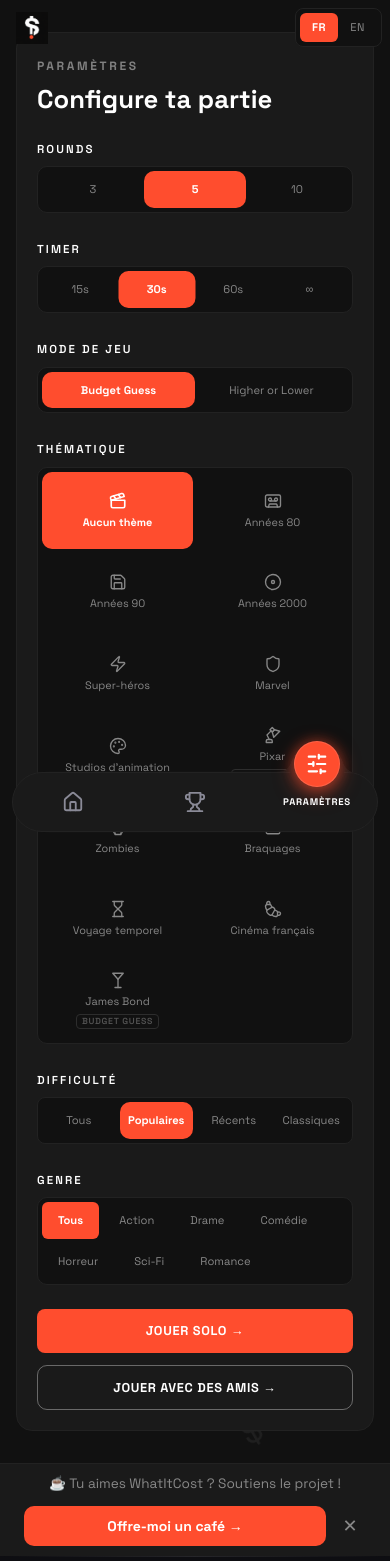
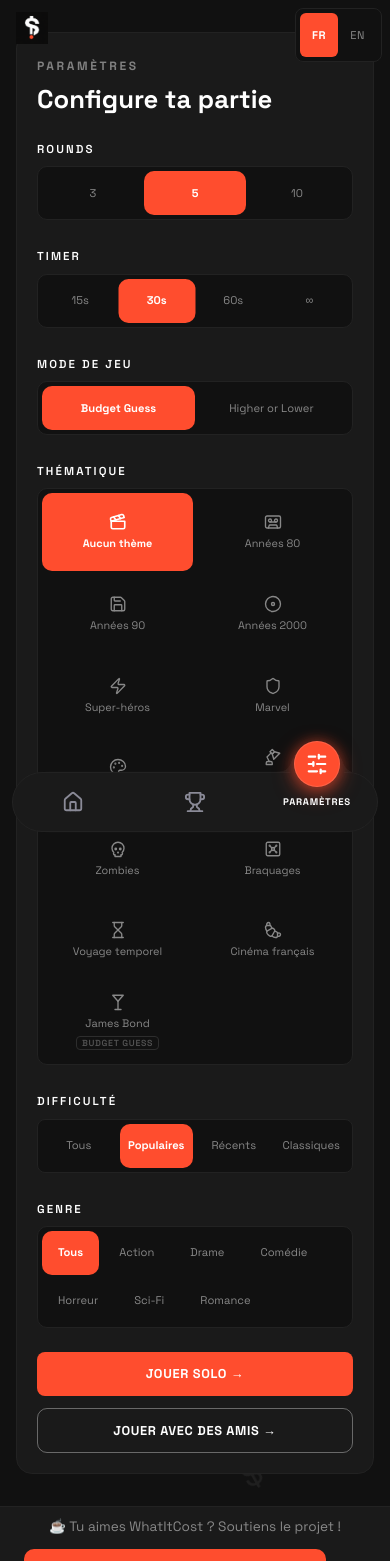
Before and after one commit to skyfun06/WhatItCost, a Next.js app: page /settings in a window 390 px wide. Shown: the top 1561 px of the page. Built offline with nearby package versions, Linux system fonts and the light colour scheme.

Commit message:
fix(responsive): zones tactiles et débordements, pages hors-jeu

```diff
--- a/src/app/daily/page.tsx
+++ b/src/app/daily/page.tsx
@@ -213,7 +213,7 @@ export default function DailyPage() {
       </div>
 
       {toast && (
-        <div className="fixed left-1/2 -translate-x-1/2 z-[120] text-sm font-semibold" style={{ bottom: '88px', backgroundColor: '#1a1a1a', border: '1px solid #333', borderRadius: 'var(--r-sm)', padding: '10px 18px' }}>
+        <div className="fixed left-1/2 -translate-x-1/2 z-[120] text-sm font-semibold" style={{ bottom: 'calc(var(--dock-h) + env(safe-area-inset-bottom))', backgroundColor: '#1a1a1a', border: '1px solid #333', borderRadius: 'var(--r-sm)', padding: '10px 18px' }}>
           {toast}
         </div>
       )}
--- a/src/app/globals.css
+++ b/src/app/globals.css
@@ -11,6 +11,11 @@
     /* Couleur d'accent unique — LA « goutte » orange du langage liquide. */
     --accent: #FF4D2E;
     --accent-glow: rgba(255, 77, 46, 0.55);
+
+    /* Hauteur du dock mobile (conteneur bille + barre). Miroir de CONTAINER_H
+       dans MobileDock.tsx : garde les éléments flottants (toasts) au-dessus du
+       dock sans nombre magique. Combiner avec env(safe-area-inset-bottom). */
+    --dock-h: 88px;
 
     /* Rayons organiques (généreux). */
     --r-sm: 10px;
--- a/src/components/LanguageToggle.tsx
+++ b/src/components/LanguageToggle.tsx
@@ -41,7 +41,7 @@ export default function LanguageToggle() {
             type="button"
             aria-pressed={selected}
             onClick={() => setLocale(l)}
-            className="relative z-[1] flex-1 cursor-pointer rounded-md border-none bg-transparent px-3 py-1.5 text-center text-[0.7rem] uppercase tracking-[0.05em] sm:px-4 sm:text-[0.8rem]"
+            className="relative z-[1] flex min-h-[44px] flex-1 cursor-pointer items-center justify-center rounded-md border-none bg-transparent px-3 py-1.5 text-center text-[0.7rem] uppercase tracking-[0.05em] sm:px-4 sm:text-[0.8rem] md:min-h-0"
             style={{
               fontWeight: selected ? 700 : 400,
               color: selected ? '#ffffff' : '#888888',
--- a/src/components/MobileDock.tsx
+++ b/src/components/MobileDock.tsx
@@ -22,6 +22,9 @@ const ACCENT = '#FF4D2E'
 const BAR_BG = '#1a1a1a'
 
 // Géométrie (px). La barre occupe le bas ; la bille flotte au-dessus de son bord.
+// CONTAINER_H est aussi exposé en CSS via --dock-h (globals.css) pour que les
+// éléments flottants (toasts) se positionnent au-dessus du dock sans dupliquer
+// la valeur — garder les deux synchronisés.
 const CONTAINER_H = 88
 const BAR_H = 60
 const BALL = 46
--- a/src/components/MultiToggle.tsx
+++ b/src/components/MultiToggle.tsx
@@ -60,14 +60,18 @@ export default function MultiToggle<T extends string>({
               aria-pressed={selected}
               disabled={disabled}
               onClick={() => !disabled && onToggle(opt.value)}
+              className="min-h-[44px] md:min-h-[40px]"
               style={{
-                padding: '10px 16px',
+                display: 'inline-flex',
+                alignItems: 'center',
+                justifyContent: 'center',
+                padding: '8px 16px',
                 fontSize: 'clamp(0.7rem, 2.6vw, 0.85rem)',
                 color: selected ? '#ffffff' : '#888888',
                 fontWeight: selected ? 700 : 400,
                 backgroundColor: selected ? 'var(--accent)' : 'transparent',
                 cursor: disabled ? 'default' : 'pointer',
-                borderRadius: '6px',
+                borderRadius: 'var(--r-sm)',
                 border: 'none',
                 whiteSpace: 'nowrap',
                 transition: 'all 0.2s ease',
@@ -103,11 +107,14 @@ export default function MultiToggle<T extends string>({
             aria-pressed={selected}
             disabled={disabled}
             onClick={() => !disabled && onToggle(opt.value)}
+            className="min-h-[44px] md:min-h-[38px]"
             style={{
               flex: 1,
               minWidth: 0,
-              textAlign: 'center',
-              padding: '10px 2px',
+              display: 'flex',
+              alignItems: 'center',
+              justifyContent: 'center',
+              padding: '0 6px',
               fontSize: 'clamp(0.7rem, 2.6vw, 0.85rem)',
               color: selected ? '#ffffff' : '#888888',
               fontWeight: selected ? 700 : 400,
@@ -116,6 +123,8 @@ export default function MultiToggle<T extends string>({
               borderRadius: 'var(--r-sm)',
               border: 'none',
               whiteSpace: 'nowrap',
+              overflow: 'hidden',
+              textOverflow: 'ellipsis',
               transition: 'all 0.2s ease',
             }}
           >
--- a/src/components/ThemePicker.tsx
+++ b/src/components/ThemePicker.tsx
@@ -116,8 +116,9 @@ export default function ThemePicker({
     <div
       style={{
         display: 'grid',
-        // auto-fill responsive : ~2 colonnes sur mobile, 3-4 sur desktop.
-        gridTemplateColumns: 'repeat(auto-fill, minmax(118px, 1fr))',
+        // auto-fill responsive : min réduit à 108px pour garantir 2 colonnes dès
+        // 320px (marge sûre) sans densifier le desktop (toujours ~4 colonnes).
+        gridTemplateColumns: 'repeat(auto-fill, minmax(108px, 1fr))',
         // Toutes les rangées à la hauteur de la plus haute → cellules uniformes.
         gridAutoRows: '1fr',
         gap: '4px',
--- a/src/components/Toggle.tsx
+++ b/src/components/Toggle.tsx
@@ -108,13 +108,17 @@ export default function Toggle<T extends string | number>({
             aria-pressed={selected}
             disabled={optDisabled}
             onClick={() => !optDisabled && onChange(opt.value)}
+            // Cible tactile ≥44px sur mobile, densité desktop conservée (38px).
+            className="min-h-[44px] md:min-h-[38px]"
             style={{
               position: 'relative',
               zIndex: 1,
               flex: 1,
               minWidth: 0,
-              textAlign: 'center',
-              padding: '10px 2px',
+              display: 'flex',
+              alignItems: 'center',
+              justifyContent: 'center',
+              padding: '0 6px',
               fontSize: 'clamp(0.7rem, 2.6vw, 0.85rem)',
               color: selected ? '#ffffff' : '#888888',
               fontWeight: selected ? 700 : 400,
@@ -123,7 +127,11 @@ export default function Toggle<T extends string | number>({
               borderRadius: 'var(--r-sm)',
               background: 'transparent',
               border: 'none',
+              // Garde-fou anti-débordement : ellipsis plutôt que spill si un
+              // libellé dépasse son slot en très petit écran.
               whiteSpace: 'nowrap',
+              overflow: 'hidden',
+              textOverflow: 'ellipsis',
               transition: 'color var(--dur-base) var(--ease-snappy)',
             }}
           >
--- a/src/components/editorial/ContactForm.tsx
+++ b/src/components/editorial/ContactForm.tsx
@@ -70,7 +70,7 @@ export default function ContactForm() {
           maxLength={80}
           value={name}
           onChange={(e) => setName(e.target.value)}
-          className="px-4 py-3 text-sm outline-none focus:border-[#FF4D2E]"
+          className="min-h-[44px] px-4 py-3 text-sm outline-none focus:border-[#FF4D2E]"
           style={inputStyle}
         />
       </div>
@@ -86,7 +86,7 @@ export default function ContactForm() {
           maxLength={160}
           value={email}
           onChange={(e) => setEmail(e.target.value)}
-          className="px-4 py-3 text-sm outline-none focus:border-[#FF4D2E]"
+          className="min-h-[44px] px-4 py-3 text-sm outline-none focus:border-[#FF4D2E]"
           style={inputStyle}
           placeholder="pour pouvoir te répondre"
         />
@@ -130,7 +130,7 @@ export default function ContactForm() {
       <button
         type="submit"
         disabled={disabled}
-        className="press self-start whitespace-nowrap px-7 py-3 text-sm font-bold uppercase tracking-wider text-white disabled:opacity-50"
+        className="press self-start min-h-[44px] whitespace-nowrap px-7 py-3 text-sm font-bold uppercase tracking-wider text-white disabled:opacity-50"
         style={{ backgroundColor: 'var(--accent)', borderRadius: 'var(--r-sm)' }}
       >
         {status === 'sending' ? 'Envoi…' : 'Envoyer'}
--- a/src/components/editorial/Prose.tsx
+++ b/src/components/editorial/Prose.tsx
@@ -21,7 +21,12 @@ export default function Prose({ children }: { children: string }) {
           font-size: 1.075rem;
           line-height: 1.75;
           max-width: 700px;
+          /* Anti-débordement en petit écran : un mot/URL très long se casse au
+             lieu de pousser la largeur de la page. */
+          overflow-wrap: break-word;
+          word-break: break-word;
         }
+        .wic-prose img { max-width: 100%; height: auto; }
         .wic-prose > *:first-child { margin-top: 0; }
         .wic-prose p { margin: 1.25em 0; }
         .wic-prose h2 {
```
